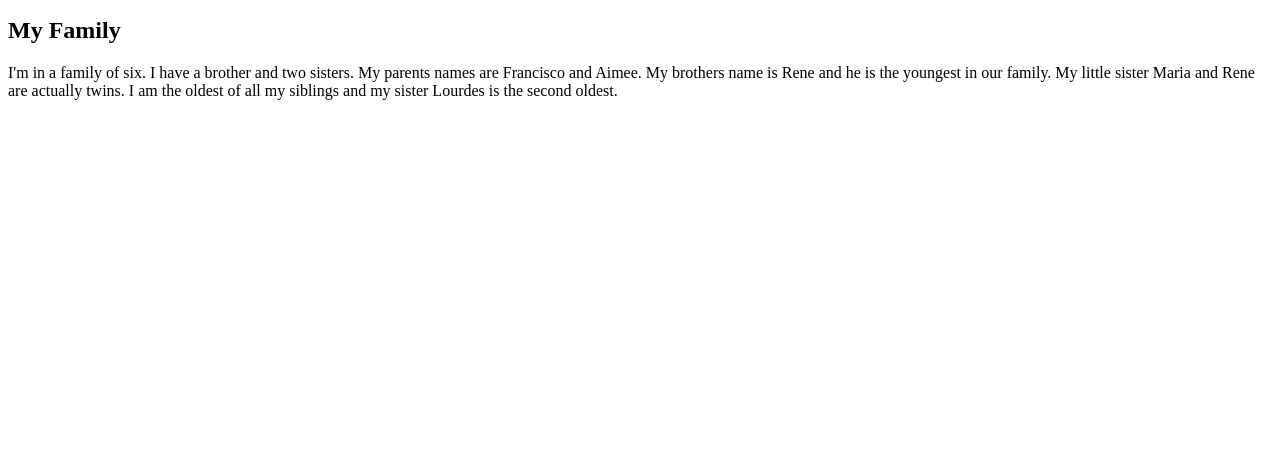
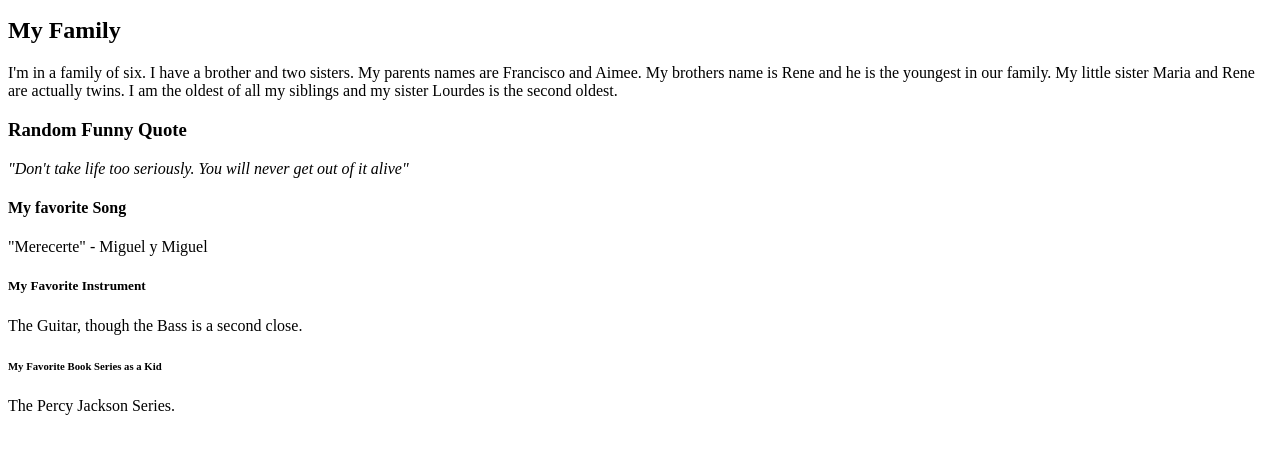
Before and after one commit to AngelLopezRaygoza/AngelLopezRaygoza.github.io, a plain HTML site: page index.html in a window 1280 px wide. Shown: the part 105-558 px from the top of the page. Drawn offline with Linux system fonts and the light colour scheme.

Commit message:
Added More Headers

```diff
--- a/index.html
+++ b/index.html
@@ -26,5 +26,39 @@
         my sister Lourdes is the second oldest.
     </p>
 
+    <h3>
+        Random Funny Quote
+    </h3>
+
+    <p>
+        <i>
+        "Don't take life too seriously. You will never get out of it alive"
+        </i>
+    </p>
+
+    <h4>
+        My favorite Song
+    </h4>
+
+    <p>
+        "Merecerte" - Miguel y Miguel
+    </p>
+
+    <h5>
+        My Favorite Instrument
+    </h5>
+
+    <p>
+        The Guitar, though the Bass is a second close.
+    </p>
+
+    <h6>
+        My Favorite Book Series as a Kid
+    </h6>
+
+    <p>
+        The Percy Jackson Series.
+    </p>
+
 
 <html>
```
